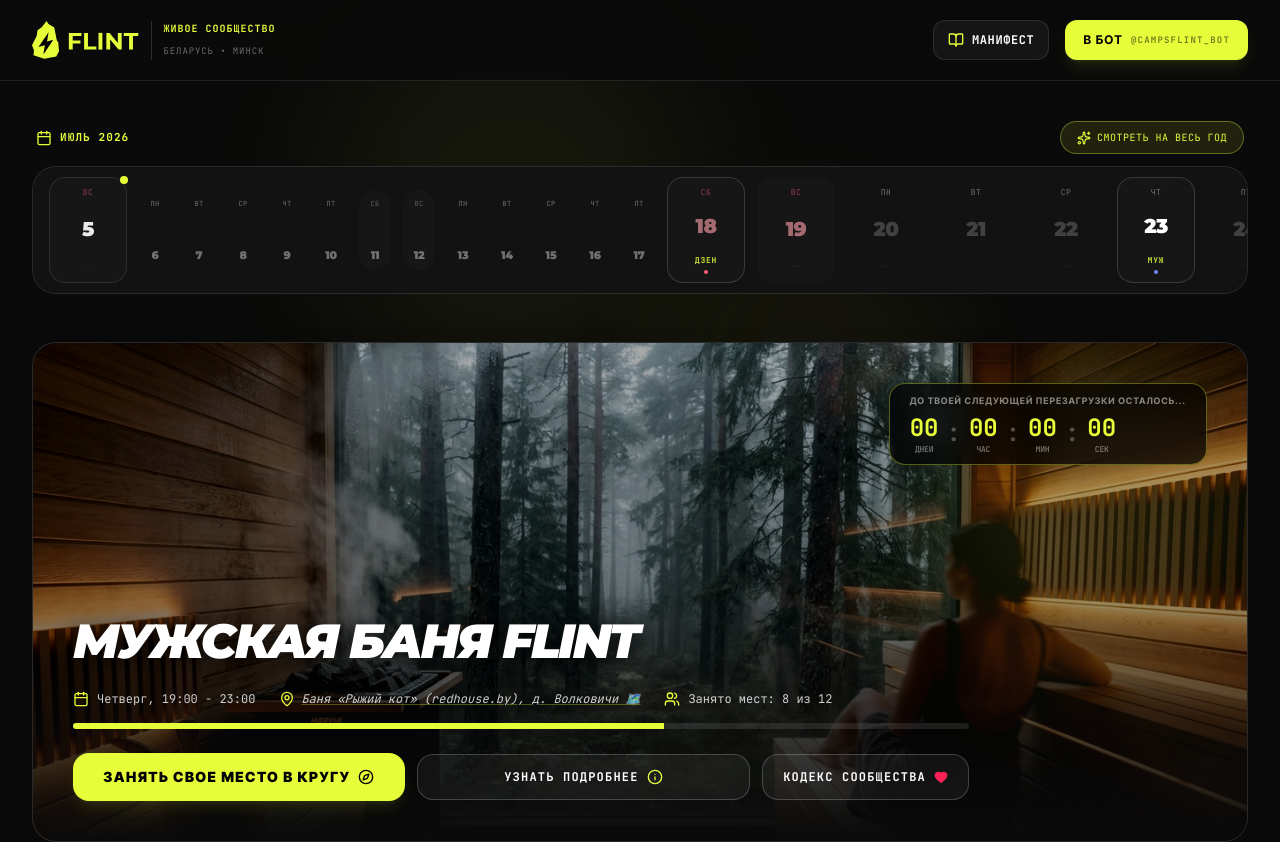
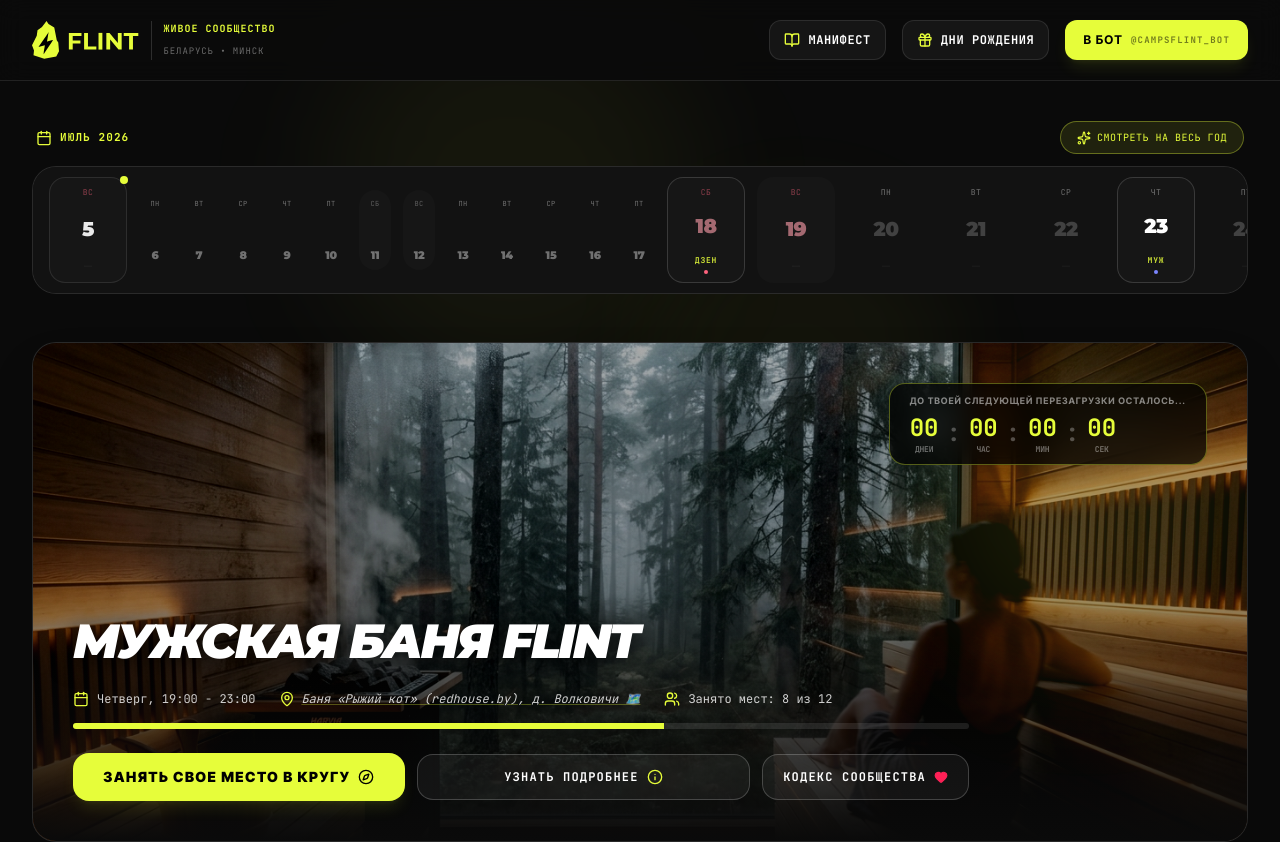
Before and after one commit to Artemewww/flint-live-in-moment, a React (Vite) app: page / in a window 1280 px wide. Shown: the top 842 px of the page. Built offline with nearby package versions, Linux system fonts and the light colour scheme.

Commit message:
feat: BirthdayCalendar подключен к App.tsx с кнопкой в навигации

```diff
--- a/src/App.tsx
+++ b/src/App.tsx
@@ -2,7 +2,7 @@ import React, { useState, useEffect } from 'react';
 import { AnimatePresence } from 'motion/react';
 import {
   Heart, Compass, Calendar as CalendarIcon, UserCheck, Trash2, CheckCircle,
-  BookOpen, Info, ShieldCheck, HelpCircle, FileText, Sparkles, X
+  BookOpen, Info, ShieldCheck, HelpCircle, FileText, Sparkles, X, Gift
 } from 'lucide-react';
 import { INITIAL_EVENTS } from './data';
 import { CommunityEvent, Registration } from './types';
@@ -12,6 +12,7 @@ import RegistrationModal from './components/RegistrationModal';
 import EventDetailModal from './components/EventDetailModal';
 import CalendarGrid from './components/CalendarGrid';
 import VerificationModal from './components/VerificationModal';
+import BirthdayCalendar from './components/BirthdayCalendar';
 import { LogoMain, LogoEmblem, getVectorIconByKey } from './components/VectorIcons';
 
 export default function App() {
@@ -25,6 +26,7 @@ export default function App() {
   const [activeDetailEvent, setActiveDetailEvent] = useState<CommunityEvent | null>(null);
   const [verifyingEvent, setVerifyingEvent] = useState<CommunityEvent | null>(null);
   const [verificationData, setVerificationData] = useState<import('./components/VerificationModal').VerificationData | null>(null);
+  const [showBirthdayCalendar, setShowBirthdayCalendar] = useState<boolean>(false);
 
   // Load registration state from localStorage on init
   useEffect(() => {
@@ -164,6 +166,16 @@ export default function App() {
             >
               <BookOpen className="w-4 h-4 text-brand" />
               <span className="hidden sm:inline">Манифест</span>
+            </button>
+
+            {/* Birthday Calendar button */}
+            <button
+              onClick={() => setShowBirthdayCalendar(true)}
+              className="px-3.5 py-2 rounded-xl text-xs font-bold uppercase tracking-wider transition-all border border-white/10 bg-white/5 hover:bg-white/10 hover:text-brand cursor-pointer flex items-center gap-2 font-mono h-10"
+              id="show-birthday-calendar-btn"
+            >
+              <Gift className="w-4 h-4 text-brand" />
+              <span className="hidden sm:inline">Дни Рождения</span>
             </button>
 
             {/* Persistent registrations manager */}
@@ -550,6 +562,14 @@ export default function App() {
           }}
         />
       )}
+
+      {/* BIRTHDAY CALENDAR MODAL */}
+      {showBirthdayCalendar && (
+        <BirthdayCalendar
+          birthdays={[]} // TODO: Загружать из базы данных
+          onClose={() => setShowBirthdayCalendar(false)}
+        />
+      )}
     </div>
   );
 }
```
